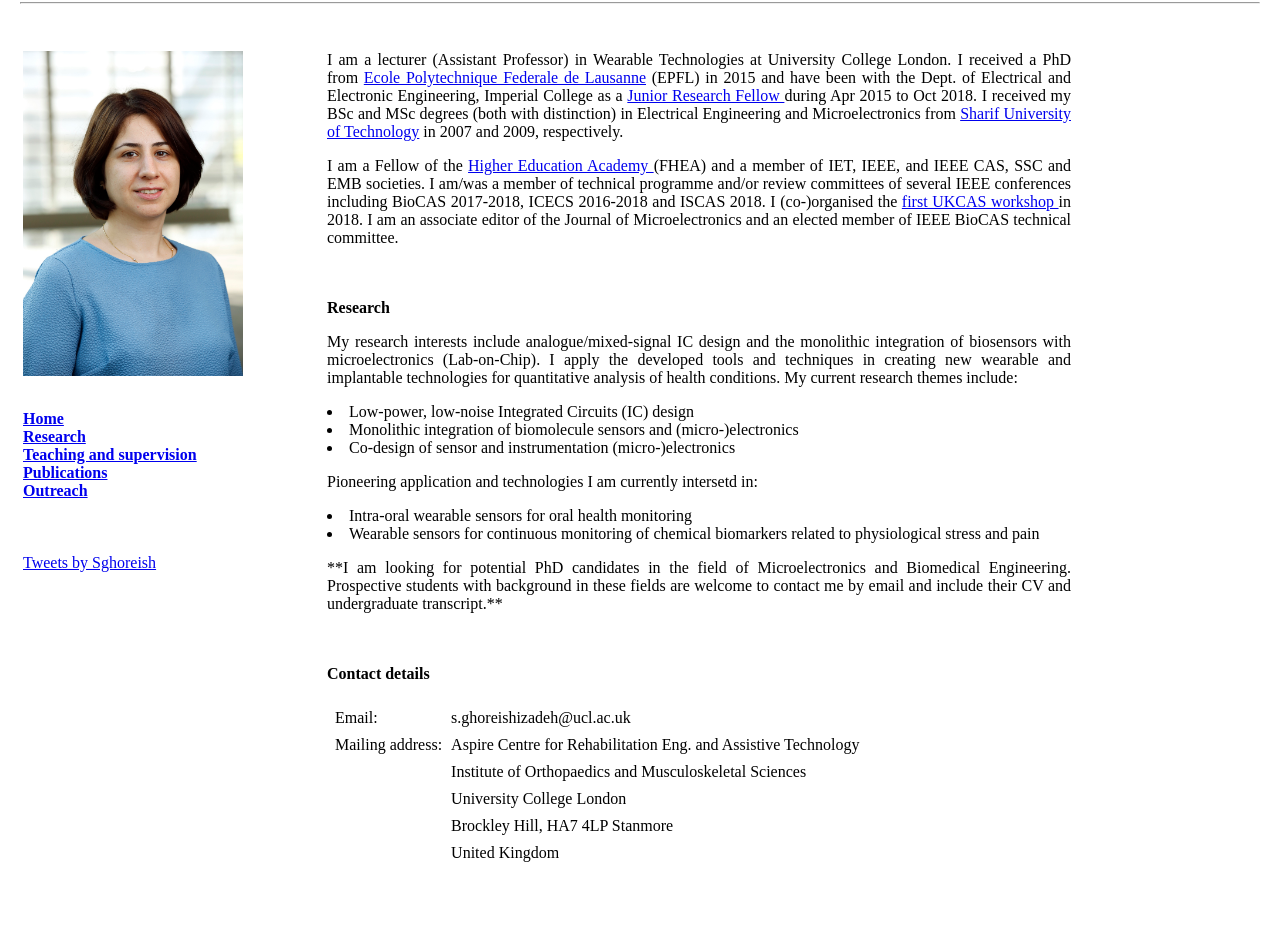
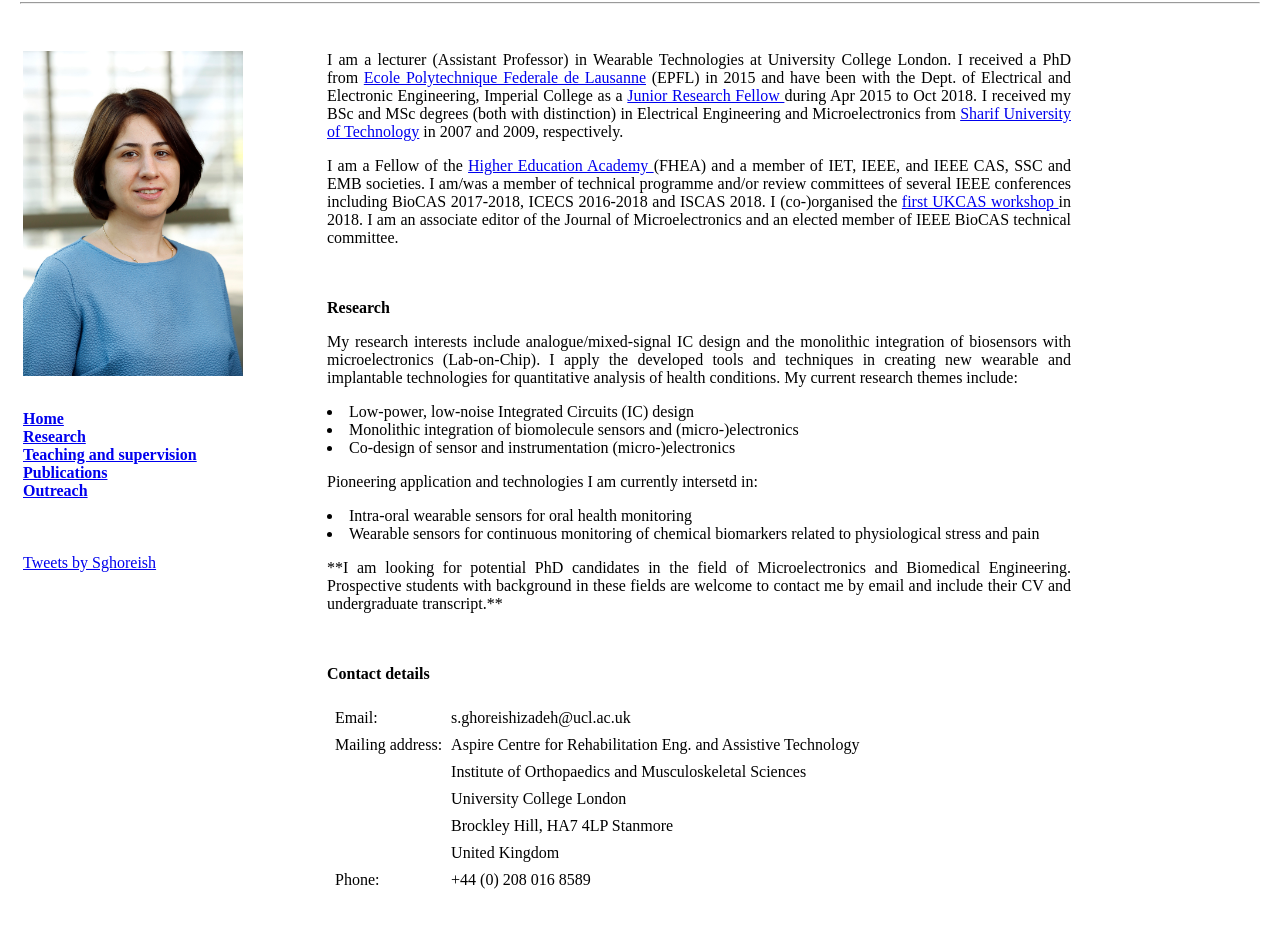
Before and after one commit to sghoreish/sghoreish.github.io, a plain HTML site: page index.html in a window 1280 px wide. Shown: the part 116-1042 px from the top of the page. Drawn offline with Linux system fonts and the light colour scheme.

Commit message:
Update index.html

```diff
--- a/index.html
+++ b/index.html
@@ -88,6 +88,8 @@ My current research themes include: </p>
 <tr> <td>                 </td> <td> University College London </td>
 <tr> <td>                 </td> <td> Brockley Hill, HA7 4LP Stanmore  </td>
 <tr> <td>                 </td> <td> United Kingdom  </td></tr>
+<tr> <td>Phone:</td> <td> +44 (0) 208 016 8589  </td> </tr>
+
 </table>
 <br><br>
 </div>
```
